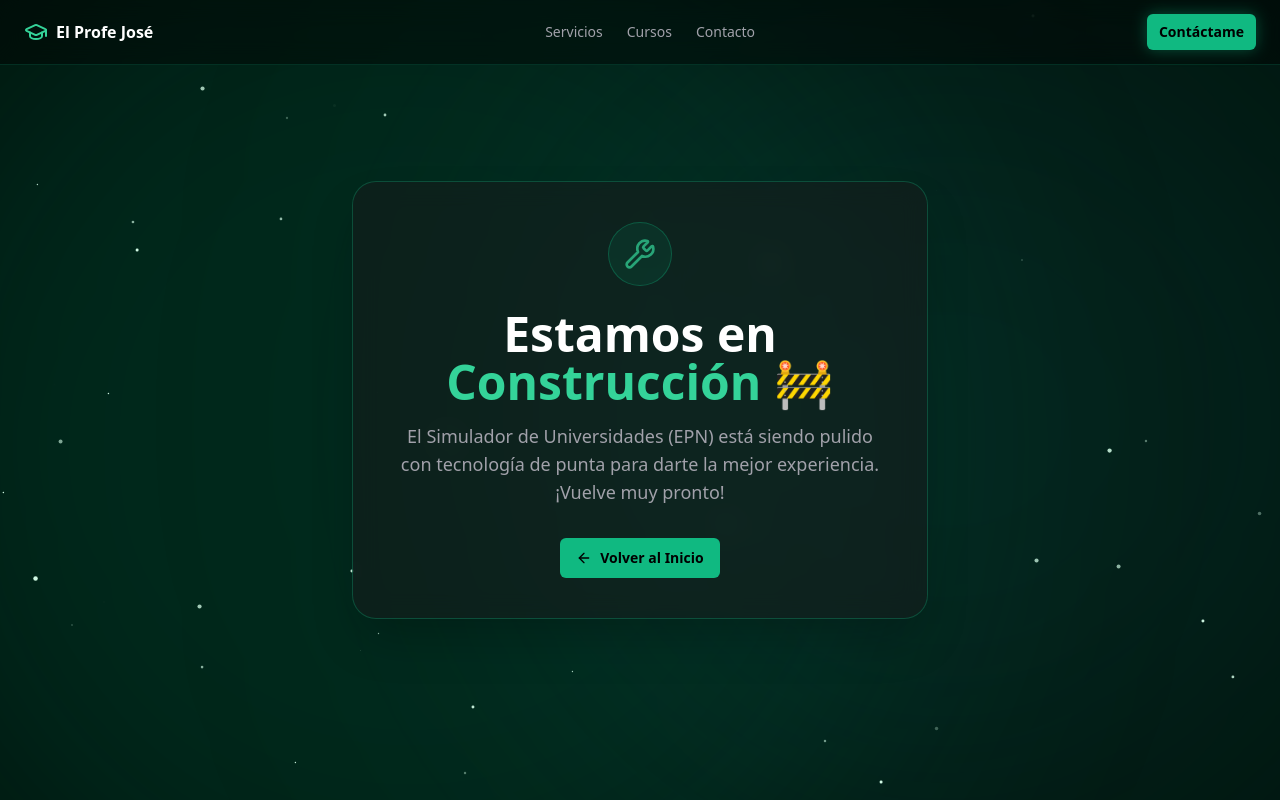
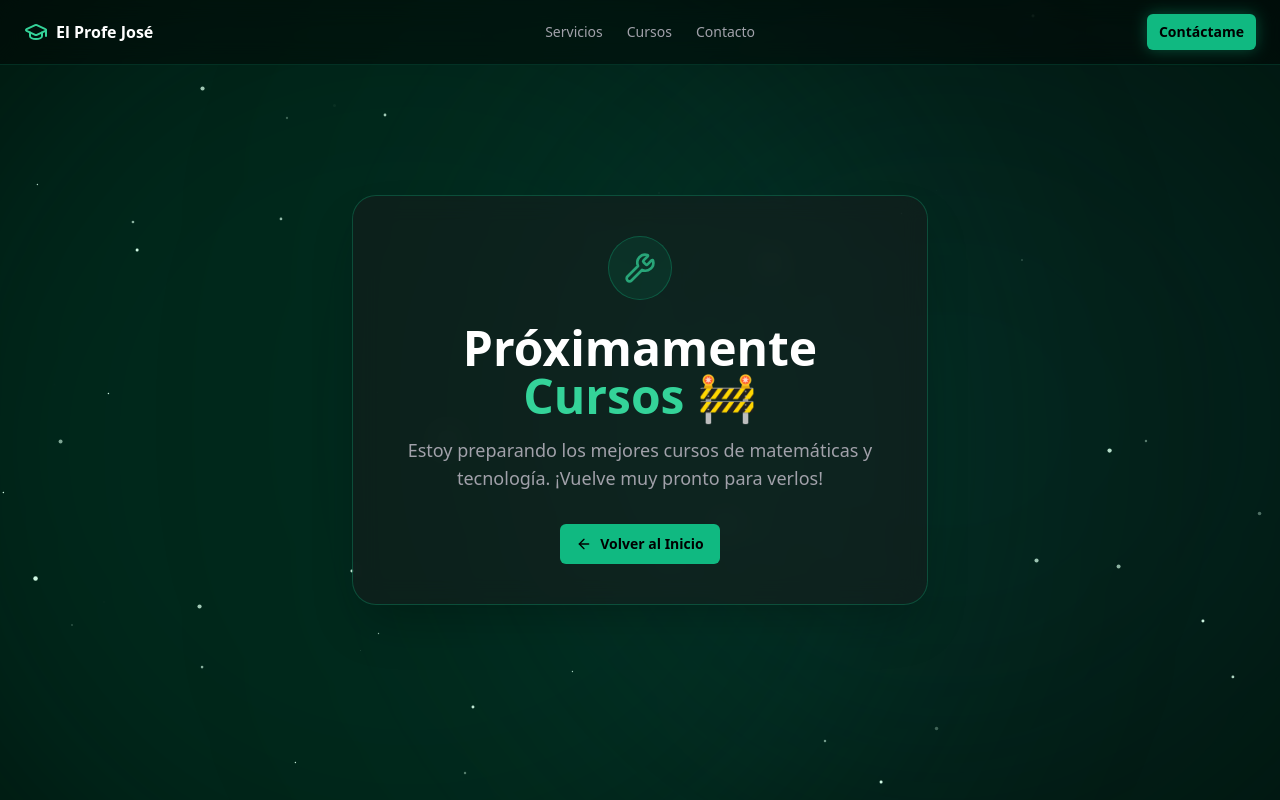
Before and after one commit to nacato/el-profe-jose, a React (Vite) app: page /cursos in a window 1280 px wide. Built offline with nearby package versions, Linux system fonts and the light colour scheme.

Commit message:
Arreglando menu de cursos

```diff
--- a/src/components/layout/MobileNav.tsx
+++ b/src/components/layout/MobileNav.tsx
@@ -1,23 +1,22 @@
-import { Home, LayoutGrid, Calculator, Phone } from 'lucide-react'
+import { Home, LayoutGrid, BookOpen, Phone } from 'lucide-react'
 
 export function MobileNav() {
   return (
     <nav className="md:hidden fixed bottom-0 left-0 right-0 z-50 bg-zinc-900/95 backdrop-blur-lg border-t border-zinc-800 pb-[env(safe-area-inset-bottom)]">
       <div className="grid grid-cols-4 h-16">
-        <a href="/" className="flex flex-col items-center justify-center gap-1 text-indigo-400">
+        <a href="/" className="flex flex-col items-center justify-center gap-1 text-emerald-400">
           <Home className="w-5 h-5" />
           <span className="text-[10px] font-medium">Inicio</span>
         </a>
-        <a href="/#servicios" className="flex flex-col items-center justify-center gap-1 text-zinc-400 active:text-indigo-400 active:scale-95 transition-all">
+        <a href="/#servicios" className="flex flex-col items-center justify-center gap-1 text-zinc-400 active:text-emerald-400 active:scale-95 transition-all">
           <LayoutGrid className="w-5 h-5" />
           <span className="text-[10px] font-medium">Servicios</span>
         </a>
-
-<a href="/cursos" className="flex flex-col items-center justify-center gap-1 text-zinc-400 active:text-emerald-400 active:scale-95 transition-all">
-  <Calculator className="w-5 h-5" />
-  <span className="text-[10px] font-medium">Cursos</span>
-</a>
-        <a href="/#contacto" className="flex flex-col items-center justify-center gap-1 text-zinc-400 active:text-indigo-400 active:scale-95 transition-all">
+        <a href="/cursos" className="flex flex-col items-center justify-center gap-1 text-zinc-400 active:text-emerald-400 active:scale-95 transition-all">
+          <BookOpen className="w-5 h-5" />
+          <span className="text-[10px] font-medium">Cursos</span>
+        </a>
+        <a href="/#contacto" className="flex flex-col items-center justify-center gap-1 text-zinc-400 active:text-emerald-400 active:scale-95 transition-all">
           <Phone className="w-5 h-5" />
           <span className="text-[10px] font-medium">Contacto</span>
         </a>
--- a/src/components/layout/Navbar.tsx
+++ b/src/components/layout/Navbar.tsx
@@ -13,12 +13,8 @@ export function Navbar() {
         </div>
 
         <nav className="hidden md:flex items-center gap-6 text-sm text-zinc-400">
-          {/* Cambiamos a /#servicios para que funcione desde cualquier página */}
           <a href="/#servicios" className="hover:text-emerald-400 transition-colors">Servicios</a>
-
-
-<a href="/cursos" className="hover:text-emerald-400 transition-colors">Cursos</a>
-
+          <a href="/cursos" className="hover:text-emerald-400 transition-colors">Cursos</a>
           <a href="/#contacto" className="hover:text-emerald-400 transition-colors">Contacto</a>
         </nav>
 
--- a/src/routes/cursos.tsx
+++ b/src/routes/cursos.tsx
@@ -7,10 +7,10 @@ import { Wrench, ArrowLeft } from 'lucide-react'
 import { MotionWrapper } from '@/components/shared/MotionWrapper'
 
 export const Route = createFileRoute('/cursos')({
-  component: SimulatorPage,
+  component: CursosPage,
 })
 
-function SimulatorPage() {
+function CursosPage() {
   return (
     <main className="relative flex min-h-screen flex-col bg-black overflow-hidden">
       <LiquidBackground />
@@ -22,10 +22,10 @@ function SimulatorPage() {
             <Wrench className="w-8 h-8 text-emerald-400 animate-pulse" />
           </div>
           <h1 className="text-4xl md:text-5xl font-bold text-white mb-4">
-            Estamos en <span className="text-emerald-400">Construcción</span> 🚧
+            Próximamente <span className="text-emerald-400">Cursos</span> 🚧
           </h1>
           <p className="text-zinc-400 mb-8 text-lg">
-            El Simulador de Universidades (EPN) está siendo pulido con tecnología de punta para darte la mejor experiencia. ¡Vuelve muy pronto!
+            Estoy preparando los mejores cursos de matemáticas y tecnología. ¡Vuelve muy pronto para verlos!
           </p>
           <Button asChild className="bg-emerald-500 hover:bg-emerald-400 text-black font-bold">
             <a href="/">
```
